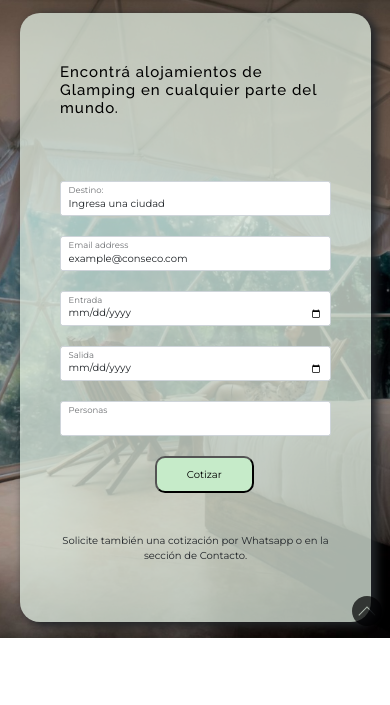
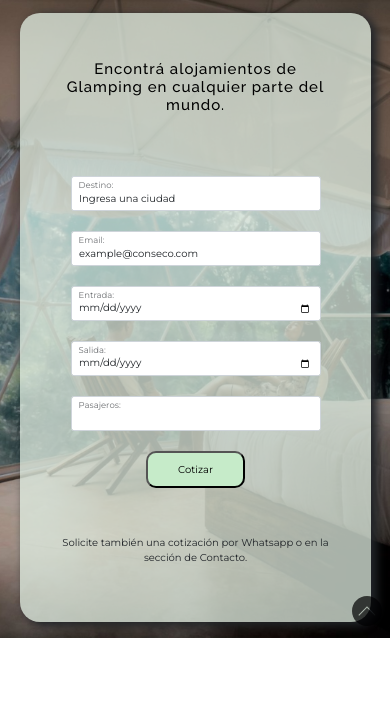
Before and after one commit to zequisanchez/ConsECO, a plain HTML site: page paginas/reservar.html in a window 390 px wide. Shown: the part 134-839 px from the top of the page. Drawn offline with nearby package versions, Linux system fonts and the light colour scheme.

Commit message:
modifique el buscador de reserva y responsive

```diff
--- a/paginas/reservar.html
+++ b/paginas/reservar.html
@@ -11,7 +11,7 @@
         integrity="sha384-F3w7mX95PdgyTmZZMECAngseQB83DfGTowi0iMjiWaeVhAn4FJkqJByhZMI3AhiU" crossorigin="anonymous">
     <link rel="stylesheet" href="../css/style.css">
     <title>Reservar | ConsECO</title>
-    <link rel="shortcut icon" href="../imagenes/logo-pagina.png">
+    <link rel="shortcut icon" href="../imagenes/logo">
     <meta name="keywords" content="Glamping, Alojamiento, Hotel, Eco Hotel, naturaleza, ecologia, hotel sustentable, reservar, estancia,casa del arbol,domos,estadia">
     <meta name="description" content="Más de 10 mil alojamientos en medio de la naturaleza y ecologicos para reservar">
 </head>
@@ -65,34 +65,34 @@
         <div class="searchReservar" data-aos="zoom-in-up" data-aos-duration="2000">
             <h1>Encontrá alojamientos de Glamping en cualquier parte del mundo.</h1>
             <div class="boxSearch row">
-                <div class="col-lg-2 col-sm-6">
+                <div class="col-lg-2 col-sm-12">
                     <div class="form-floating">
                       <input type="search" class="form-control" id="destino" placeholder="Ingresa una ciudad"value="Ingresa una ciudad">
                       <label for="destino">Destino:</label>
                     </div>
                 </div>
-                <div class="col-lg-2 col-sm-6">
+                <div class="col-lg-2 col-sm-12">
                     <div class="form-floating">
                       <input type="email" class="form-control" id="email" placeholder="example@conseco.com" value="example@conseco.com">
-                      <label for="email">Email address</label>
+                      <label for="email">Email:</label>
                     </div>
                 </div>
-                <div class="col-lg-2 col-sm-4">
+                <div class="col-lg-2 col-sm-12">
                   <div class="form-floating">
                     <input type="date" class="form-control" id="checkIn">
-                    <label for="checkIn">Entrada</label>
+                    <label for="checkIn">Entrada:</label>
                   </div>
                 </div>
-                <div class="col-lg-2 col-sm-4">
+                <div class="col-lg-2 col-sm-12">
                     <div class="form-floating">
                       <input type="date" class="form-control" id="checkOut">
-                      <label for="checkOut">Salida</label>
+                      <label for="checkOut">Salida:</label>
                     </div>
                 </div>
-                <div class="col-lg-2 col-sm-4">
+                <div class="col-lg-2 col-sm-12">
                     <div class="form-floating">
                       <input type="number" class="form-control" id="pasajeros" min="1" max="9">
-                      <label for="pasajeros">Personas</label>
+                      <label for="pasajeros">Pasajeros:</label>
                     </div>
                 </div>
                 <div class="col-lg-1 col-sm-12 botonCotizar">
--- a/scss/_mediaqueries.scss
+++ b/scss/_mediaqueries.scss
@@ -31,20 +31,28 @@
     }
 
     .searchReservar{
-        height: 70%;
+        height:78%;
         width: 80%;
     }
 
     .searchReservar h1{
-        font-size: 3rem;
+        font-size: 2.5rem;
+        text-align: center;
     }
 
     .boxSearch div{
-        margin-top:1rem
+        margin-top:1rem;
+        display: flex;
+        justify-content: center;
+    }
+
+    .form-floating  .form-control, .form-floating  .form-select {
+        width: 40rem;
     }
 
     .botonCotizar div{
-        margin-left:40%;
+        margin-bottom: 1rem;
+        margin-left: 0;
     }
 
     .searchReservar p{
@@ -179,9 +187,7 @@
     .searchReservar h1{
         font-size: 1.5rem;
     }
-    .botonCotizar div{
-        margin-left: 35%;
-    }
+
     .searchReservar p{
         font-size: 1rem;
     }
@@ -191,6 +197,7 @@
 
     .form-floating  .form-control, .form-floating  .form-select {
         height: 3.5rem;
+        width: 25rem;
     }
 
     .form-control{
@@ -199,6 +206,10 @@
 
     .form-floating label {
         font-size: 1rem;
+    }
+
+    .botonCotizar {
+        margin-left:0rem
     }
 
     .boxReservar{
--- a/scss/_reservar.scss
+++ b/scss/_reservar.scss
@@ -27,12 +27,18 @@
     font-weight: 500;
     letter-spacing: 1px;
     font-family: $fuentesecundaria;
+    display: flex;
+    text-align: center;
+    justify-content: center;
     color: black;
 }
-
+.boxSearch{
+    align-self: center;
+}
 .botonCotizar{
     display: flex;
     align-items: center;
+    margin-left: 2rem;
 }
 
 .botonCotizar div input{
@@ -49,15 +55,16 @@
 
 .form-floating  .form-control, .form-floating  .form-select {
     height: 5rem;
+    width: 18rem;
 }
 
 .form-control{
-    font-size: 1rem;
+    font-size: 1.2rem;
 }
 
 .form-floating label {
     padding: 0.7rem 0.75rem;
-    font-size: 1.5rem;
+    font-size: 1.6rem;
 }
 
 .cardsReservar{
```
Also changed, not shown: css/style.css, 1 other file.
